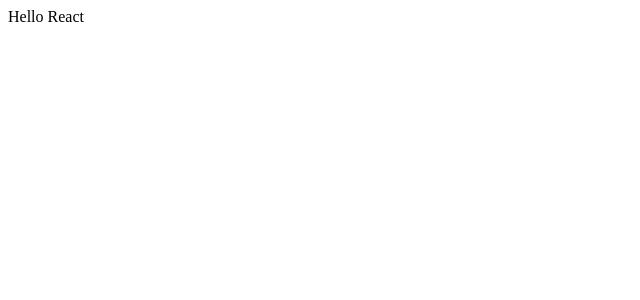
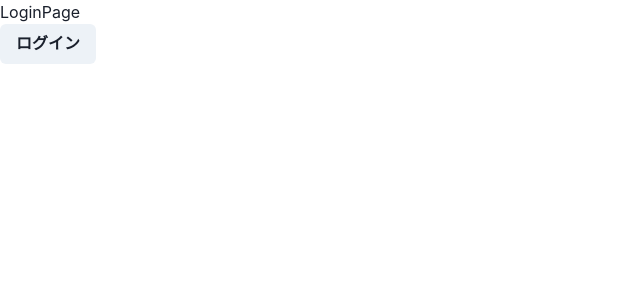
Before and after one commit to nakashi94/react-laravel-crud, a React (Create React App) app in the folder front/: page / in a window 1280 px wide. Shown: the top 300 px of the page, without its empty margins (0-640 px from the left). Built offline with nearby package versions, Linux system fonts and the light colour scheme; the HTML template or start-up script is replaced by a standard one.

Commit message:
router chakraUI pages

```diff
--- a/front/src/App.tsx
+++ b/front/src/App.tsx
@@ -1,8 +1,14 @@
+import { BrowserRouter } from "react-router-dom"
+import { Router } from "./router/Router";
+import { ChakraProvider } from "@chakra-ui/react";
+
 function App() {
   return (
-    <div>
-      Hello React
-    </div>
+    <ChakraProvider>
+      <BrowserRouter>
+        <Router />
+      </BrowserRouter>
+    </ChakraProvider>
   );
 }
 
--- /dev/null
+++ b/front/src/components/pages/Login.tsx
@@ -0,0 +1,17 @@
+import { memo, VFC } from "react";
+import { useNavigate } from "react-router-dom";
+import { Button } from "@chakra-ui/react";
+
+export const Login: VFC = memo(() => {
+    const navigate = useNavigate();
+    const onClickNavigate = () => {
+        navigate("/tasks");
+        console.log("tasks");
+    };
+    return (
+        <>
+            <p>LoginPage</p>
+            <Button onClick={onClickNavigate}>ログイン</Button>
+        </>
+    )
+})
--- /dev/null
+++ b/front/src/components/pages/Tasks.tsx
@@ -0,0 +1,9 @@
+import { memo, VFC } from "react";
+
+export const Tasks: VFC = memo(() => {
+    return (
+        <>
+            <p>Tasks</p>
+        </>
+    )
+})
--- /dev/null
+++ b/front/src/router/Router.tsx
@@ -0,0 +1,13 @@
+import { memo, VFC } from "react";
+import { Route, Routes } from "react-router-dom";
+import { Login } from "../components/pages/Login";
+import { Tasks } from "../components/pages/Tasks";
+
+export const Router: VFC = memo(() => {
+    return (
+        <Routes>
+            <Route path="/" element={<Login />} />
+                <Route path="tasks" element={<Tasks />} />
+        </Routes>
+    )
+})
--- a/front/tsconfig.json
+++ b/front/tsconfig.json
@@ -2,6 +2,7 @@
   "compilerOptions": {
     "target": "es5",
     "lib": [
+      "es2017",
       "dom",
       "dom.iterable",
       "esnext"
```
Also changed, not shown: front/package.json (+9 -2 lines), 1 other file (tests, documents, lock files or other folders).
